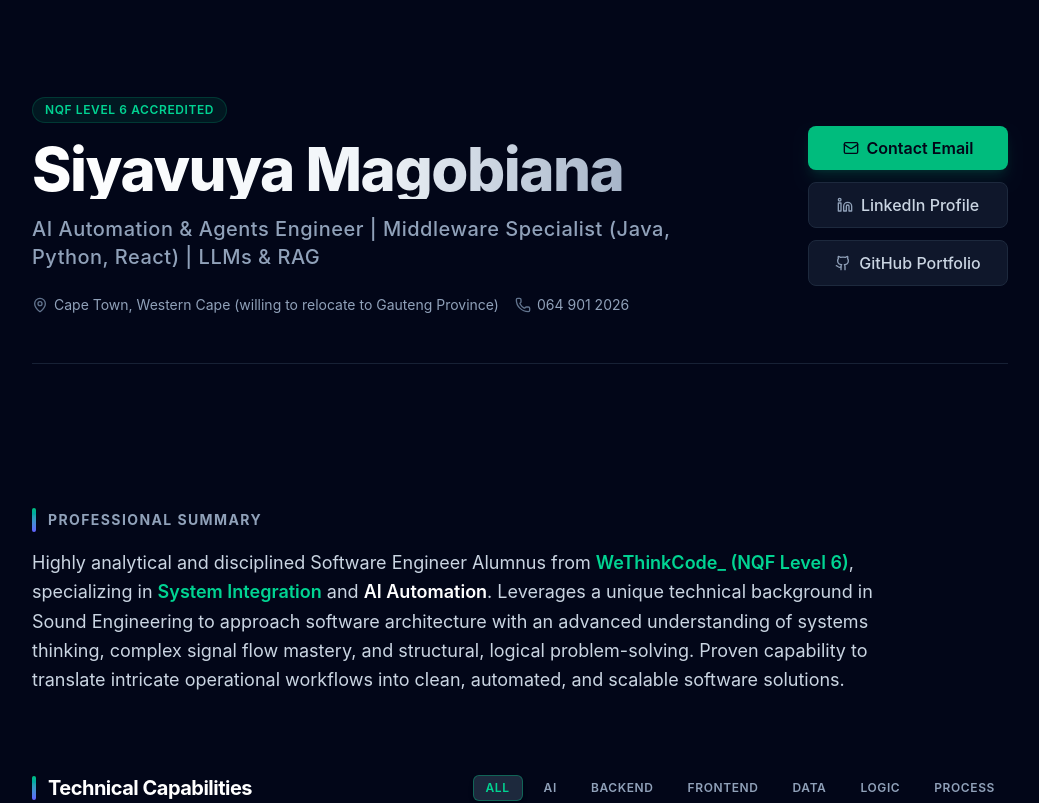
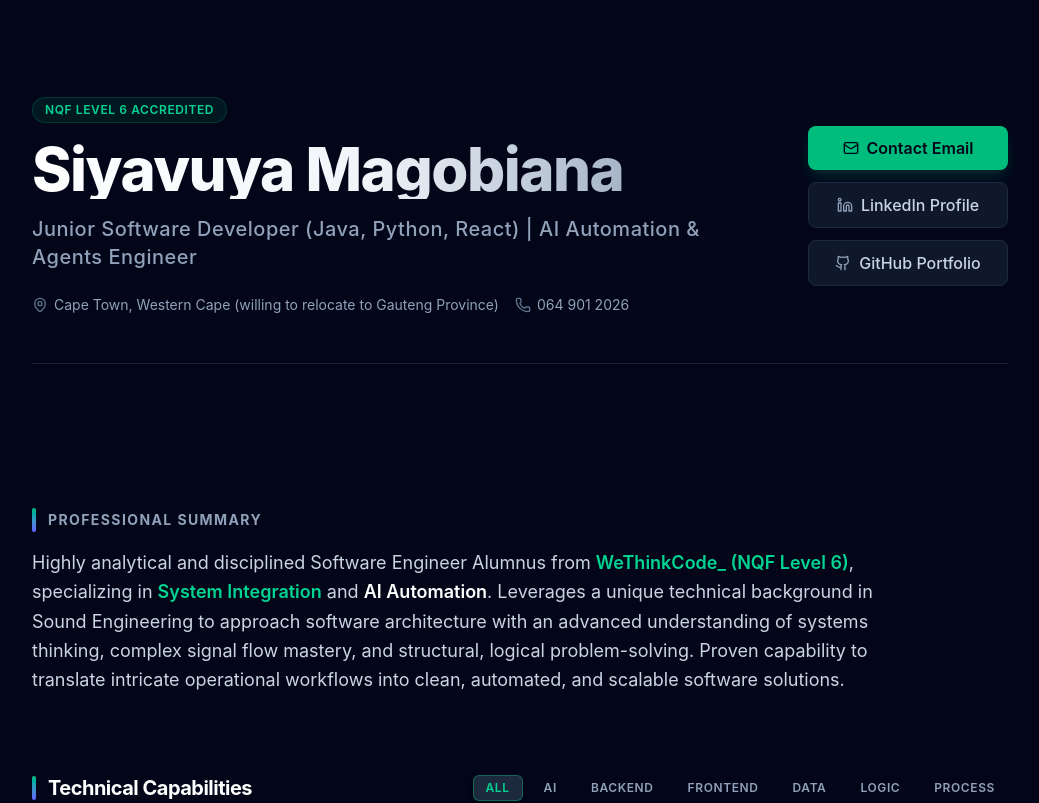
Before and after one commit to Siya-Maggs/sm-portfolio, a React (Vite) app: page / in a window 1280 px wide. Shown: the top 803 px of the page, without its empty margins (120-1159 px from the left). Built offline with nearby package versions, Linux system fonts and the light colour scheme.

Commit message:
title refactor

```diff
--- a/src/App.jsx
+++ b/src/App.jsx
@@ -75,7 +75,7 @@ export default function App() {
               {contactInfo.name}
             </h1>
             <p className="text-lg md:text-xl text-slate-400 font-medium tracking-wide">
-              AI Automation & Agents Engineer | Middleware Specialist (Java, Python, React) | LLMs & RAG
+              Junior Software Developer (Java, Python, React) | AI Automation & Agents Engineer
             </p>
             <div className="flex flex-wrap gap-4 text-sm text-slate-400 pt-2">
               <span className="flex items-center gap-1.5"><MapPin className="w-4 h-4 text-slate-500" />{contactInfo.location}</span>
```
